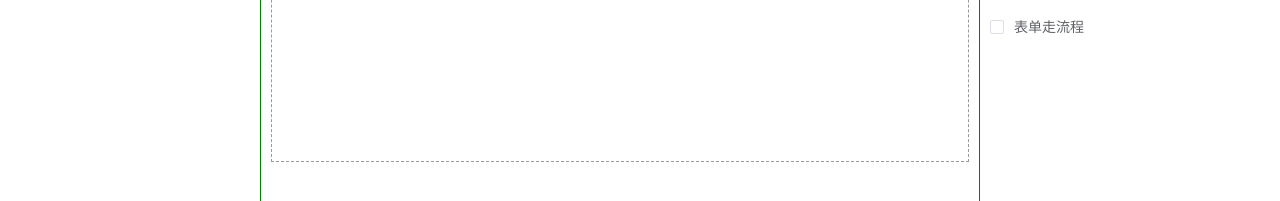
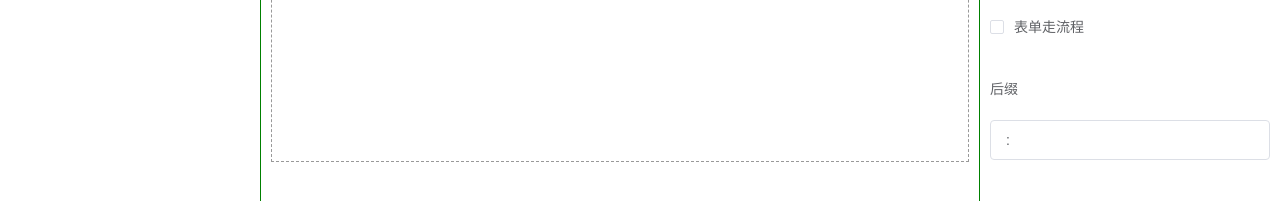
Before and after one commit to zmm95829/form-making, a Vue app: page /#/form-making in a window 1280 px wide. Both pictures are taken after a click on the tab "表单属性". Shown: the part 515-716 px from the top of the page. Built offline with nearby package versions, Linux system fonts and the light colour scheme.

Commit message:
表单属性后缀配置

```diff
--- a/src/views/container/FormConfig.vue
+++ b/src/views/container/FormConfig.vue
@@ -183,6 +183,9 @@
           <el-form-item label="表单流程常量" v-if="formConfig.hasFlow">
             <el-input v-model="formConfig.flowKey" />
           </el-form-item>
+          <el-form-item label="后缀">
+            <el-input v-model="formConfig.labelSuffix" />
+          </el-form-item>
         </el-form>
       </el-tab-pane>
     </el-tabs>
```
